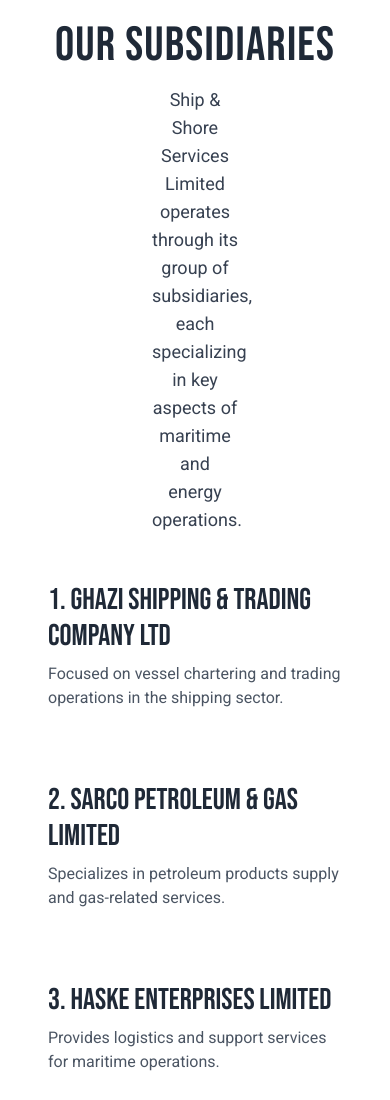
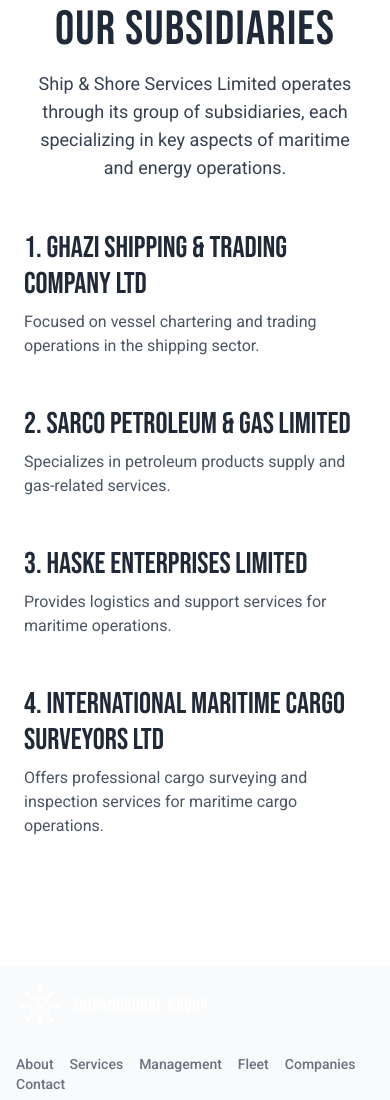
Before and after one commit to augustine-ugwu/ShipandshoreNewSite, a Next.js app: page /companies in a window 390 px wide. Shown: the part 468-1568 px from the top of the page. Built offline with nearby package versions, Linux system fonts and the light colour scheme.

Commit message:
Quick fix on site

```diff
--- a/src/app/companies/page.js
+++ b/src/app/companies/page.js
@@ -12,19 +12,19 @@ export default function CompaniesPage() {
       <HeroSection title="Companies" backgroundImage="/assets/1543.jpg" />
 
       {/* Content */}
-      <div className="bg-white mx-auto px-6 lg:px-40 py-20 pb-32">
+      <div className="bg-white mx-auto px-6 lg:px-40 py-16 pb-32">
         {/* Subsidiaries Section */}
         <div className="mt-12 text-center">
           <h1 className="font-bebas-neue text-5xl md:text-6xl text-gray-800 tracking-wide">
             Our Subsidiaries
           </h1>
-          <p className="mt-4 text-gray-700 px-32 text-lg">
+          <p className="mt-4 text-gray-700 md:px-32 text-lg">
             Ship & Shore Services Limited operates through its group of
             subsidiaries, each specializing in key aspects of maritime and
             energy operations.
           </p>
           <div className="mt-6 grid grid-cols-1 md:grid-cols-2 gap-6">
-            <div className="p-6 text-left">
+            <div className="pt-6 text-left">
               <h3 className="font-bebas-neue text-3xl text-gray-800">
                 1. Ghazi Shipping & Trading Company Ltd
               </h3>
@@ -33,7 +33,7 @@ export default function CompaniesPage() {
                 shipping sector.
               </p>
             </div>
-            <div className="p-6 text-left">
+            <div className="pt-6 text-left">
               <h3 className="font-bebas-neue text-3xl text-gray-800">
                 2. Sarco Petroleum & Gas Limited
               </h3>
@@ -42,7 +42,7 @@ export default function CompaniesPage() {
                 services.
               </p>
             </div>
-            <div className="p-6 text-left">
+            <div className="pt-6 text-left">
               <h3 className="font-bebas-neue text-3xl text-gray-800">
                 3. Haske Enterprises Limited
               </h3>
@@ -50,7 +50,7 @@ export default function CompaniesPage() {
                 Provides logistics and support services for maritime operations.
               </p>
             </div>
-            <div className="p-6 text-left">
+            <div className="pt-6 text-left">
               <h3 className="font-bebas-neue text-3xl text-gray-800">
                 4. International Maritime Cargo Surveyors Ltd
               </h3>
--- a/src/app/contact/page.js
+++ b/src/app/contact/page.js
@@ -13,9 +13,9 @@ export default function ContactPage() {
       <HeroSection title="Contact Us" backgroundImage="/assets/1543.jpg" />
 
       {/* Content */}
-      <div className="min-h-screen p-6">
+      <div className="min-h-screen py-6">
         {" "}
-        <div className="container mx-auto text-center  p-6">
+        <div className="container mx-auto text-center p-6">
           <h2 className="font-bebas-neue text-2xl mb-8">CONTACT US</h2>
           <h1 className="font-bebas-neue md:text-6xl text-4xl">
             Have Questions? Get in Touch!
--- a/src/app/services/page.js
+++ b/src/app/services/page.js
@@ -12,7 +12,7 @@ export default function ServicesPage() {
       <HeroSection title="Our Services" backgroundImage="/assets/1543.jpg" />
 
       {/* Main Section */}
-      <div className="text-center bg-white px-4 md:px-32 py-32">
+      <div className="text-center bg-white px-4 md:px-32 pt-20 pb-32">
         <h2 className="font-bebas-neue text-2xl mb-8">
           Explore the wide range of services we offer to meet your needs.
         </h2>
```
